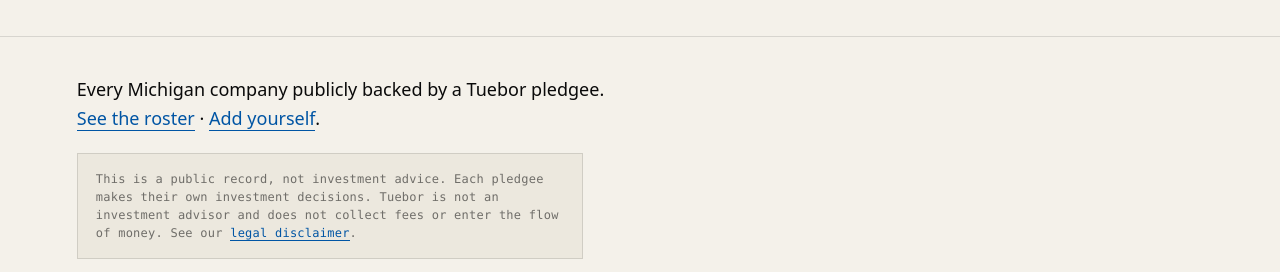
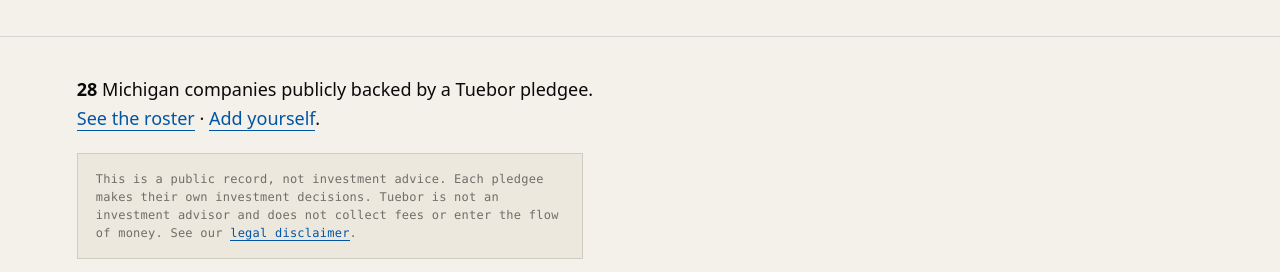
Before and after one commit to arepb/tuebor, a Jekyll site: the page built from backed.md, in a window 1280 px wide and 900 px high. Shown: the part 463-735 px from the top of the window. Built offline with Jekyll 4.4.1, drawn with Linux system fonts in a browser that asks for light colours.

Commit message:
feat(backed): show total company count in lede
Co-Authored-By: Claude Opus 4.7 (1M context) <noreply@anthropic.com>

```diff
--- a/backed.md
+++ b/backed.md
@@ -60,7 +60,8 @@ Captures the first occurrence (which after sort is the newest year).
 " -%}
 
 <div class="backed">
-  <p class="backed-lede">Every Michigan company publicly backed by a Tuebor pledgee.<br><a href="{{ '/roster/' | relative_url }}">See the roster</a> · <a href="{{ '/howto/makepublic' | relative_url }}">Add yourself</a>.</p>
+  {%- assign company_count = companies | size -%}
+  <p class="backed-lede"><strong>{{ company_count }}</strong> Michigan {% if company_count == 1 %}company{% else %}companies{% endif %} publicly backed by a Tuebor pledgee.<br><a href="{{ '/roster/' | relative_url }}">See the roster</a> · <a href="{{ '/howto/makepublic' | relative_url }}">Add yourself</a>.</p>
 
   <p class="backed-disclaimer">This is a public record, not investment advice. Each pledgee makes their own investment decisions. Tuebor is not an investment advisor and does not collect fees or enter the flow of money. See our <a href="{{ '/legal-disclaimer.html' | relative_url }}">legal disclaimer</a>.</p>
 
```
